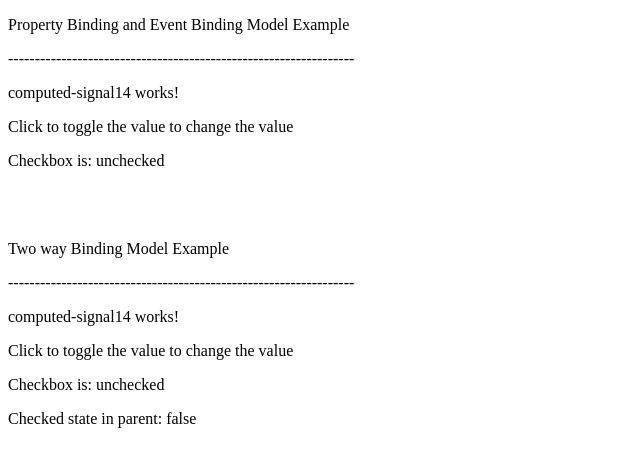
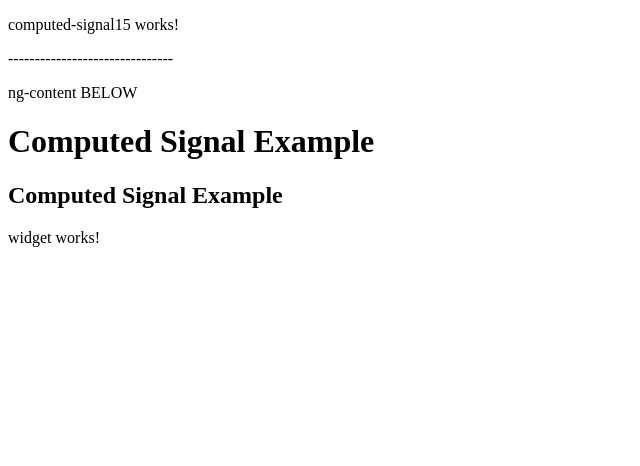
Before and after one commit to oleksy-piotr-angular/angular18_Signals, an Angular app in the folder tutorialWithSignalsConcept/: page / in a window 1280 px wide. Shown: the top 466 px of the page, without its empty margins (0-640 px from the left). Built offline with nearby package versions, Linux system fonts and the light colour scheme.

Commit message:
97. 🚀 Master Angular's Content Queries: contentChild & contentChildren Explained Step-by-Step! 📚96. 🛠️ Master Angular Signal Queries: Supercharge Your ViewChild & ViewChildren Skills! ⚡

```diff
--- a/tutorialWithSignalsConcept/src/app/app.component.html
+++ b/tutorialWithSignalsConcept/src/app/app.component.html
@@ -1,68 +1,13 @@
-<!-- <app-computed-signal></app-computed-signal>
-<br />----------------------------------------------
-<app-computed-signal2></app-computed-signal2>
-<br />----------------------------------------------
-<app-computed-signal3></app-computed-signal3>
-<br />----------------------------------------------
-<app-computed-signal4></app-computed-signal4>
-<br />----------------------------------------------
-<app-computed-signal5></app-computed-signal5>
-<br />----------------------------------------------
-<app-computed-signal6></app-computed-signal6>
-br />-------------------------------------------
-<app-computed-signal7></app-computed-signal7>
-<br />--------------------------------------------->
-
-<!-- Conditional Rendering the Component> -->
-<!-- @if(componentToggle()){
-<app-computed-signal8></app-computed-signal8>
-}
-<br />
-<button (click)="onToggleComponent()">Toggle Component</button>
-<br />----------------------------------------------
-<app-computed-signal9></app-computed-signal9>
-<app-computed-signal10></app-computed-signal10>
-<app-computed-signal11 #computedSignal11></app-computed-signal11>
-
-<div>
-  {{ nameChange$ | async }}
-</div>-->
-<!-- Component with Input Property Binding with InputSignals
-<app-computed-signal12
-  [firstName]="firstName"
-  [studentAge]="age"
-  [lastName]="lastName"
-></app-computed-signal12>
-<app-computed-signal13 [disabled]="'<Some String>'"></app-computed-signal13>-->
-<p>Property Binding and Event Binding Model Example</p>
------------------------------------------------------------------
-<app-computed-signal14
-  [disabled]="isDisabled"
-  [checked]="parentChecked"
-  (checkedChange)="handleCheckedChange($event)"
-></app-computed-signal14>
-<!--
-  <app-computed-signal14
-    [disabled]="isDisabled" // This is a InputSignal 'disabled'
-    [checked]="parentChecked" // This is a ModelSignal 'checked' instead of two-way binding we use a one-way property binding
-    (checkedChange)="handleCheckedChange($event)" // This is a ModelSignal 'checked' instead of two-way binding we use an event binding
-  ></app-computed-signal14>
--->
-<br />
-<br />
-<br />
-<p>Two way Binding Model Example</p>
------------------------------------------------------------------
-<app-computed-signal14
-  [disabled]="isDisabled"
-  [(checked)]="parentChecked"
-></app-computed-signal14>
-<!--
-  !This is a two-way binding example and it works the same way as code above
-   <app-computed-signal14
-    [disabled]="isDisabled" // This is a InputSignal 'disabled'
-    [(checked)]="parentChecked" // This is a ModelSignal 'checked' with two-way binding
-  ></app-computed-signal14>
--->
-
-<p>Checked state in parent: {{ parentChecked }}</p>
+<app-computed-signal15>
+  <!--!if we want to access the "#h1" element in the effect, we can use contentChild to get a reference -->
+  <h1 #h1>Computed Signal Example</h1>
+  <!--!if we want to access the "#h2" element in the effect, we can use contentChild to get a reference with descendants:true property option-->
+  <div>
+    <h2 #h2>Computed Signal Example</h2>
+  </div>
+  <div>
+    <!--!we no need to provide a descendants:true property option if we want to
+    access the WidgetComponent -->
+    <app-widget></app-widget>
+  </div>
+</app-computed-signal15>
--- a/tutorialWithSignalsConcept/src/app/app.component.ts
+++ b/tutorialWithSignalsConcept/src/app/app.component.ts
@@ -1,49 +1,12 @@
-import { AfterViewInit, Component, signal, ViewChild } from '@angular/core';
-import { ComputedSignalComponent } from './components/computed-signal/computed-signal.component';
-import { ComputedSignal2Component } from './components/computed-signal2/computed-signal2.component';
-import { ComputedSignal3Component } from './components/computed-signal3/computed-signal3.component';
-import { ComputedSignal4Component } from './components/computed-signal4/computed-signal4.component';
-import { ComputedSignal5Component } from './components/computed-signal5/computed-signal5.component';
-import { ComputedSignal6Component } from './components/computed-signal6/computed-signal6.component';
-import { ComputedSignal7Component } from './components/computed-signal7/computed-signal7.component';
-import { ComputedSignal8Component } from './components/computed-signal8/computed-signal8.component';
-import { ComputedSignal9Component } from './components/computed-signal9/computed-signal9.component';
-import { ComputedSignal10Component } from './components/computed-signal10/computed-signal10.component';
-import { ComputedSignal11Component } from './components/computed-signal11/computed-signal11.component';
-import { Observable } from 'rxjs';
-import { outputToObservable } from '@angular/core/rxjs-interop';
-import { AsyncPipe } from '@angular/common';
-import { ComputedSignal12Component } from './components/computed-signal12/computed-signal12.component';
-import { ComputedSignal13Component } from './components/computed-signal13/computed-signal13.component';
-import { ComputedSignal14Component } from './components/computed-signal14/computed-signal14.component';
+import { Component } from '@angular/core';
+import { ComputedSignal15Component } from './components/computed-signal15/computed-signal15.component';
+import { WidgetComponent } from './components/widget/widget.component';
 
 @Component({
   selector: 'app-root',
   standalone: true,
-  imports: [
-    // ComputedSignalComponent,
-    // ComputedSignal2Component,
-    // ComputedSignal3Component,
-    // ComputedSignal4Component,
-    // ComputedSignal5Component,
-    // ComputedSignal6Component,
-    // ComputedSignal7Component,
-    // ComputedSignal8Component,
-    // ComputedSignal9Component,
-    // ComputedSignal10Component,
-    // ComputedSignal11Component,
-    // ComputedSignal12Component,
-    // ComputedSignal13Component,
-    ComputedSignal14Component,
-    // AsyncPipe,
-  ],
+  imports: [ComputedSignal15Component, WidgetComponent],
   templateUrl: './app.component.html',
   styleUrl: './app.component.scss',
 })
-export class AppComponent {
-  parentChecked = false;
-  isDisabled = false;
-  handleCheckedChange(newCheckedValue: boolean) {
-    this.parentChecked = newCheckedValue;
-  }
-}
+export class AppComponent {}
--- /dev/null
+++ b/tutorialWithSignalsConcept/src/app/components/computed-signal15/computed-signal15.component.html
@@ -0,0 +1,6 @@
+<p>computed-signal15 works!</p>
+-------------------------------
+<p>ng-content BELOW</p>
+<div>
+  <ng-content></ng-content>
+</div>
--- /dev/null
+++ b/tutorialWithSignalsConcept/src/app/components/computed-signal15/computed-signal15.component.ts
@@ -0,0 +1,67 @@
+import {
+  Component,
+  contentChild,
+  effect,
+  ElementRef,
+  Signal,
+} from '@angular/core';
+import { WidgetComponent } from '../widget/widget.component';
+
+@Component({
+  selector: 'app-computed-signal15',
+  standalone: true,
+  imports: [],
+  templateUrl: './computed-signal15.component.html',
+  styleUrl: './computed-signal15.component.scss',
+})
+export class ComputedSignal15Component {
+  //! Using contentChild to get a reference to the "#h1"element using "h1" string below
+  //! This will allow us to access the header element in the effect
+  //! Note: contentChild is used to get a reference to the element in the content projection
+  //! This is useful when you want to access an element that is projected into the component directly
+  header1El: Signal<ElementRef<HTMLHeadingElement> | undefined> =
+    contentChild<ElementRef<HTMLHeadingElement>>('h1');
+  header2El: Signal<ElementRef<HTMLHeadingElement> | undefined> = contentChild<
+    ElementRef<HTMLHeadingElement>
+  >('h2', { descendants: true });
+
+  //! Using contentChild to get a reference to the WidgetComponent
+  widget: Signal<WidgetComponent | undefined> = contentChild(WidgetComponent);
+  widget2: Signal<WidgetComponent | undefined> = contentChild(WidgetComponent, {
+    read: ElementRef,
+  });
+
+  constructor() {
+    // effect need a injector context to run properly so we use the constructor
+    effect(() => {
+      const header1 = this.header1El();
+      const header2 = this.header2El();
+      const widget = this.widget();
+      const widget2 = this.widget2();
+
+      if (header1) {
+        console.log('Header1 ElementRef:', header1);
+      } else {
+        console.log('Header1 element not found');
+      }
+
+      if (header2) {
+        console.log('Header2 ElementRef:', header2);
+      } else {
+        console.log('Header2 element not found');
+      }
+
+      if (widget) {
+        console.log('Widget Component:', widget);
+      } else {
+        console.log('Widget element not found');
+      }
+
+      if (widget2) {
+        console.log('Widget2 ElementRef:', widget2);
+      } else {
+        console.log('Widget2 element not found');
+      }
+    });
+  }
+}
--- /dev/null
+++ b/tutorialWithSignalsConcept/src/app/components/widget/widget.component.html
@@ -0,0 +1 @@
+<p>widget works!</p>
```
Also changed, not shown: tutorialWithSignalsConcept/src/app/components/widget/widget.component.ts (added, +12 -0 lines), tutorialWithSignalsConcept/src/app/components/computed-signal15/computed-signal15.component.scss (added), tutorialWithSignalsConcept/src/app/components/widget/widget.component.scss (added), 2 other files (tests, documents, lock files or other folders).
